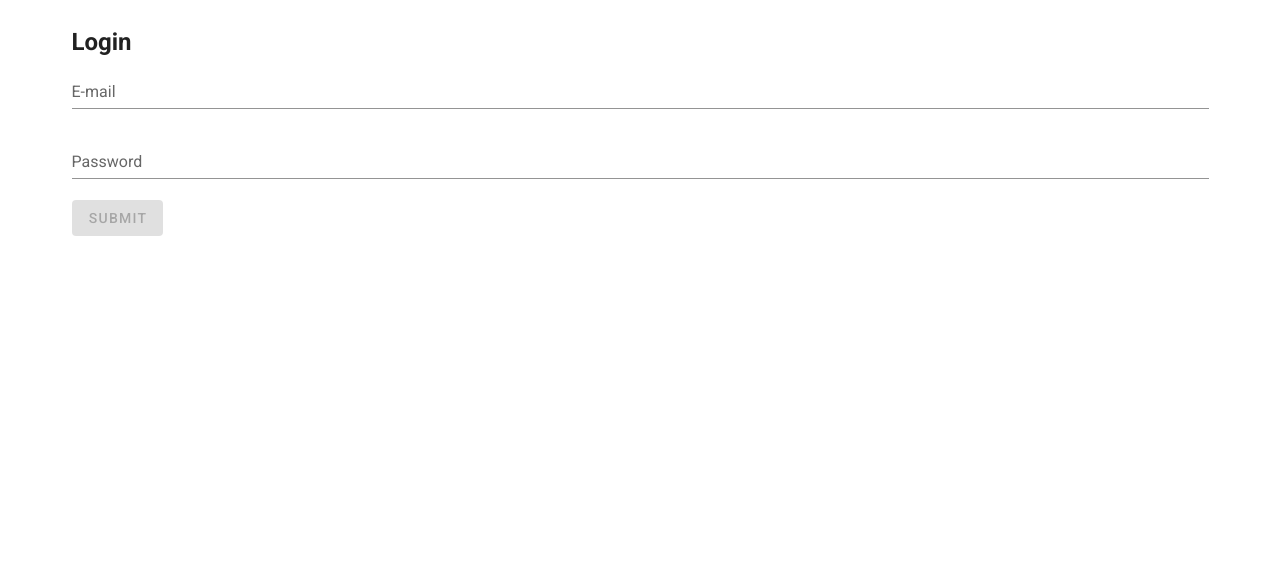
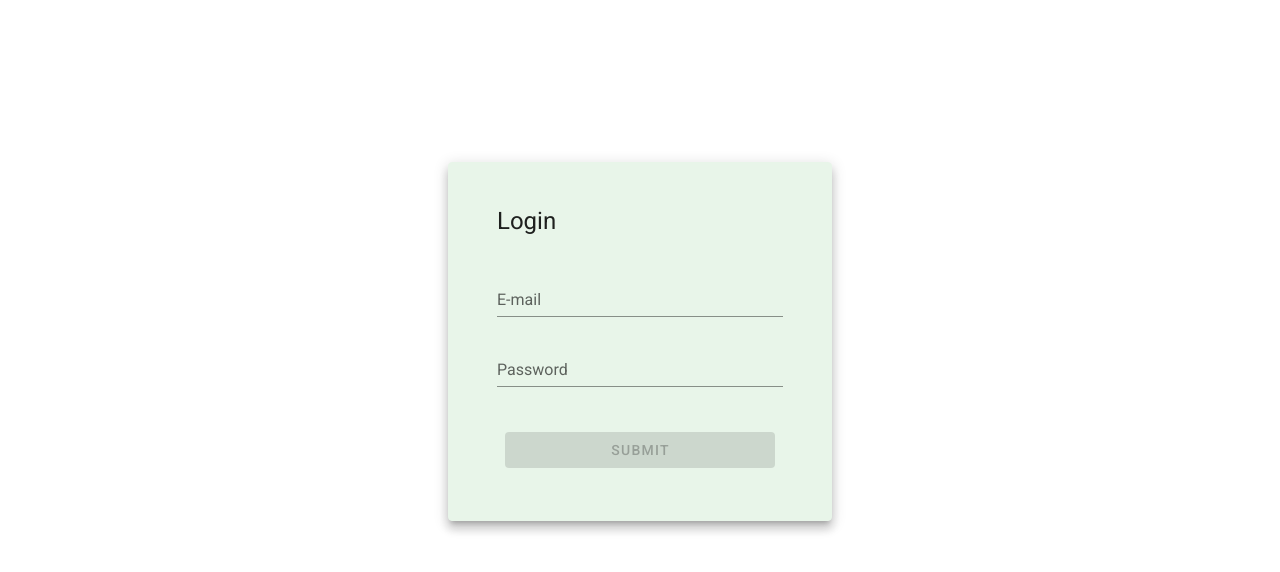
Before and after one commit to Senti81/expense-app, a Vue app in the folder client/: page / in a window 1280 px wide. Shown: the top 572 px of the page. Built offline with nearby package versions, Linux system fonts and the light colour scheme.

Commit message:
updated styling Login component

```diff
--- a/client/src/components/Login.vue
+++ b/client/src/components/Login.vue
@@ -1,13 +1,21 @@
 <template>
-	<v-container class="mx-auto" max-width="100px">
-		<h2>Login</h2>
+	<v-card
+		class="mx-auto pa-8 login green lighten-5"
+    max-width="384"
+		max-height="428"
+    outlined
+		:elevation="8"
+		>
+		<v-list-item three-line>
+			<v-list-item-content>
+				<v-list-item-title class="headline mb-8">Login</v-list-item-title>
 				<v-form>
 					<v-alert
 						v-if="errorMessage"
 						border="right"
 						colored-border
 						type="error"
-				elevation="2"
+						elevation="4"
 						>
 						{{errorMessage}}
 					</v-alert>
@@ -16,12 +24,12 @@
 						:error-messages="emailErrors"
 						label="E-mail"
 						required
+						@focus="errorMessage=''"
 						@input="$v.email.$touch()"
 						@blur="$v.email.$touch()"
 					></v-text-field>
 					<v-text-field
 						v-model="password"
-				:error-messages="passwordErrors"
 						label="Password"
 						type="password"
 						required
@@ -29,9 +37,13 @@
 						@blur="$v.password.$touch()"
 						@keypress.enter="submit"
 					></v-text-field>
-			<v-btn :disabled="disabled" class="mr-4" @click="submit" color="success">submit</v-btn>
+					<v-card-actions>
+							<v-btn block :disabled="disabled" @click="submit" color="primary" class="mt-4">Submit</v-btn>
+					</v-card-actions>
 				</v-form>
-	</v-container>
+			</v-list-item-content>
+		</v-list-item>
+	</v-card>
 </template>
 
 <script>
@@ -58,7 +70,7 @@ export default {
 	},
 	computed: {
 		disabled() {
-			return this.email.length == 0 || this.password.length == 0 || this.$v.$invalid
+			return this.email.length == 0 || this.password.length < 4 || this.$v.$invalid
 		},
 		emailErrors () {
 			const errors = []
@@ -66,13 +78,7 @@ export default {
 			!this.$v.email.email && errors.push('Must be valid e-mail')
 			!this.$v.email.required && errors.push('E-mail is required')
 			return errors
-		},
-		passwordErrors () {
-			const errors = []
-			if (!this.$v.password.$dirty) return errors
-			!this.$v.password.required && errors.push('Password is required.')
-			return errors
-		},
+		}
 	},
 	methods: {
 		async submit () {
@@ -101,3 +107,9 @@ export default {
 	}
 }
 </script>
+
+<style scoped>
+	.login {
+		margin: 150px 0px;
+	}
+</style>
```
Lines whose indentation alone changed are shown as unchanged.
